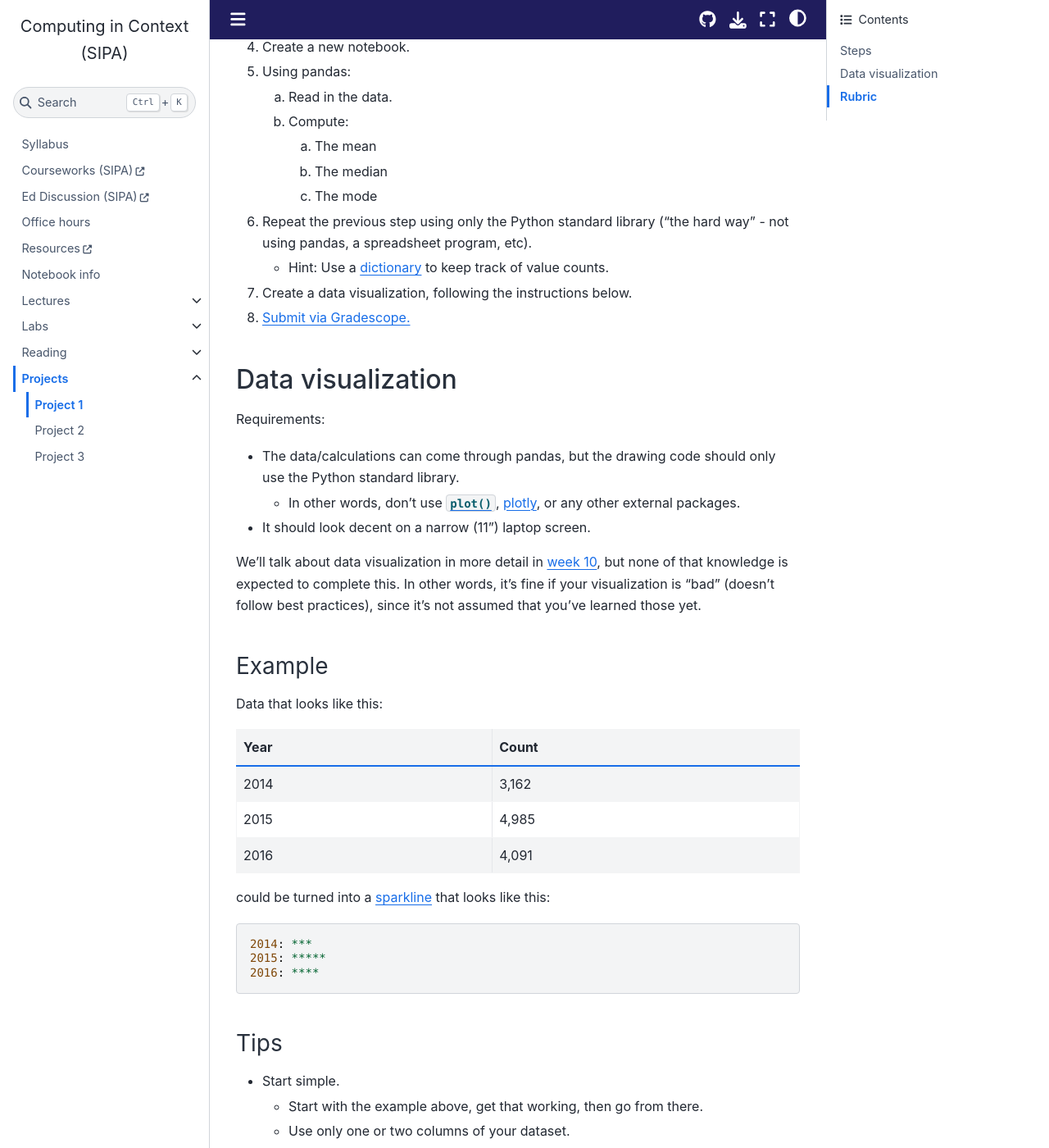
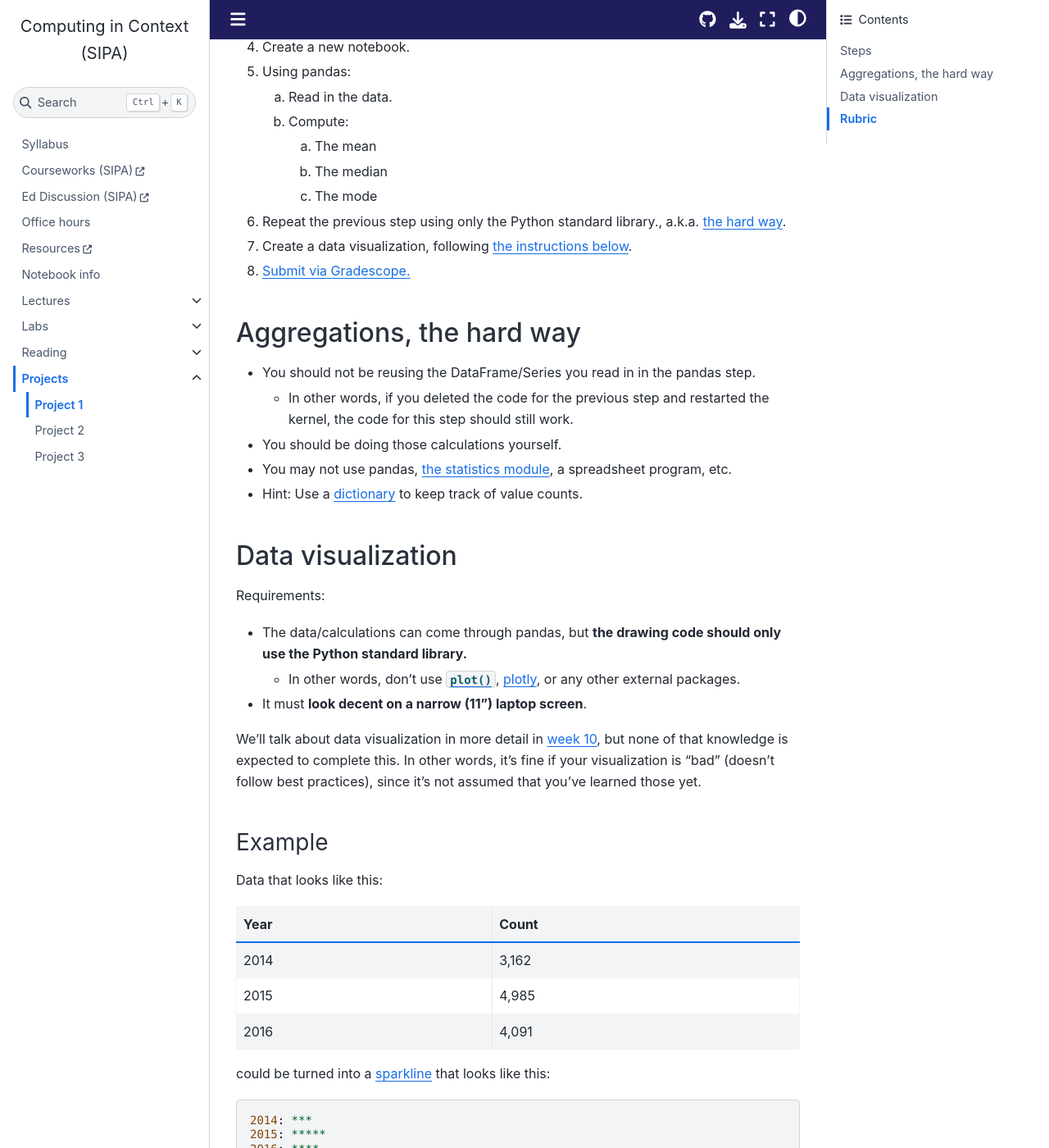
Before and after one commit to afeld/computing-in-context, a Jupyter Book: the page built from project_1.md, in a window 1280 px wide and 1400 px high, scrolled down 594 px. Shown: the whole window at 82% size. Built offline with Jupyter Book 1.0.4 settings and Sphinx 7.4.7 and the Sphinx Book theme 1.1.4, drawn with Linux system fonts in a browser that asks for light colours; pages that are not in the unit, such as notebooks, are missing from menus; comment, search, counter and statistics services are not loaded.

Commit message:
elaborate on "the hard way" in Project 1

```diff
--- a/project_1.md
+++ b/project_1.md
@@ -24,18 +24,25 @@ In this project, you will:
       - The mean
       - The median
       - The mode
-1. Repeat the previous step using only the Python standard library ("the hard way" - not using pandas, a spreadsheet program, etc).
-   - Hint: Use a [dictionary](https://docs.python.org/3/tutorial/datastructures.html#dictionaries) to keep track of value counts.
-1. Create a data visualization, following the instructions below.
+1. Repeat the previous step using only the Python standard library., a.k.a. [the hard way](#aggregations-the-hard-way).
+1. Create a data visualization, following [the instructions below](#data-visualization).
 1. [Submit via Gradescope.](https://courseworks2.columbia.edu/courses/207091/assignments/1345872)
+
+## Aggregations, the hard way
+
+- You should not be reusing the DataFrame/Series you read in in the pandas step.
+  - In other words, if you deleted the code for the previous step and restarted the kernel, the code for this step should still work.
+- You should be doing those calculations yourself.
+- You may not use pandas, [the statistics module](https://docs.python.org/3/library/statistics.html), a spreadsheet program, etc.
+- Hint: Use a [dictionary](https://docs.python.org/3/tutorial/datastructures.html#dictionaries) to keep track of value counts.
 
 ## Data visualization
 
 Requirements:
 
-- The data/calculations can come through pandas, but the drawing code should only use the Python standard library.
+- The data/calculations can come through pandas, but **the drawing code should only use the Python standard library.**
   - In other words, don't use [`plot()`](https://pandas.pydata.org/docs/reference/api/pandas.DataFrame.plot.html), [plotly](https://plotly.com/python/), or any other external packages.
-- It should look decent on a narrow (11") laptop screen.
+- It must **look decent on a narrow (11") laptop screen**.
 
 We'll talk about data visualization in more detail in [week 10](index.md#schedule), but none of that knowledge is expected to complete this. In other words, it's fine if your visualization is "bad" (doesn't follow best practices), since it's not assumed that you've learned those yet.
 
```
